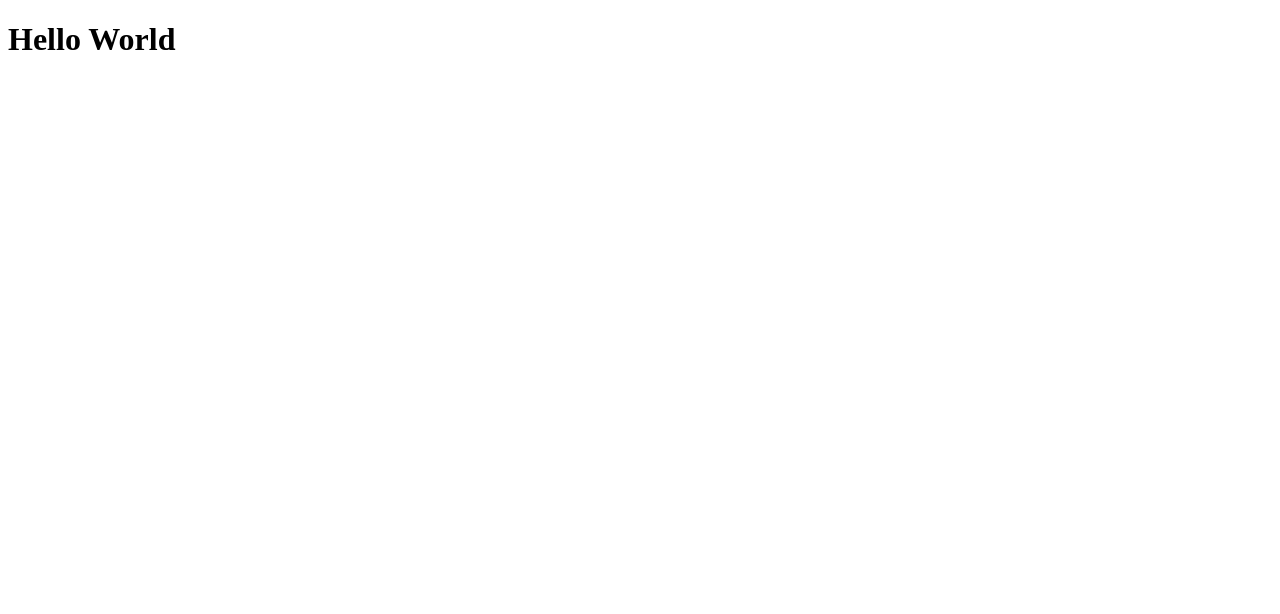
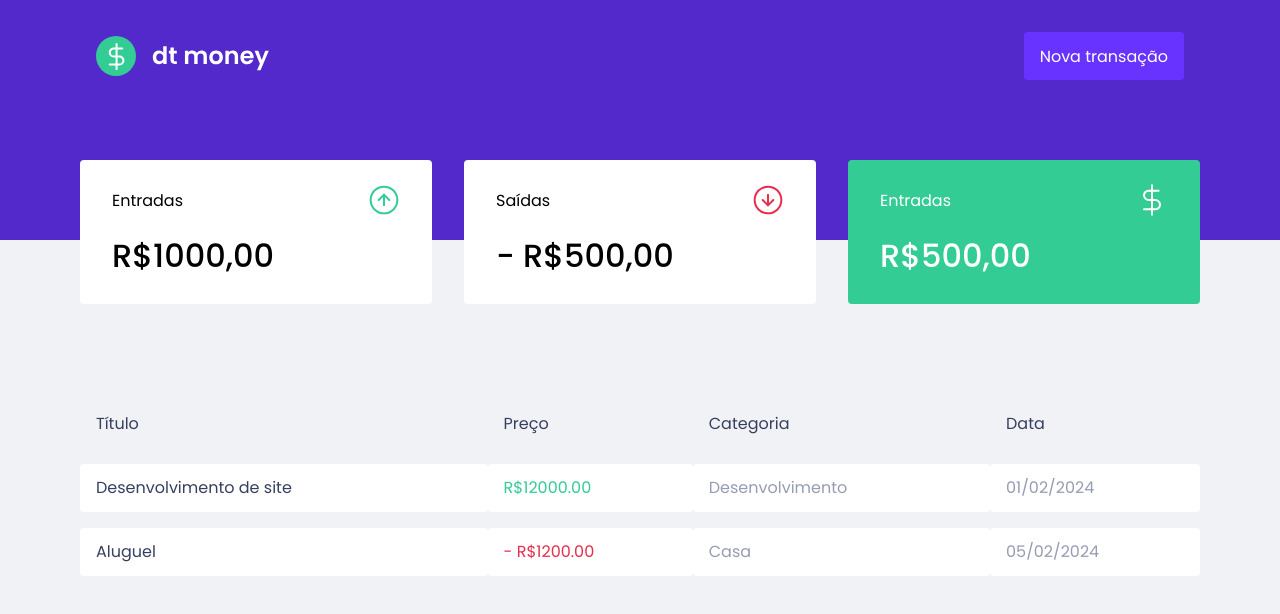
Before and after one commit to RafaQueiroz/dtmoney-react, a React (Create React App) app: page / in a window 1280 px wide. Shown: the top 614 px of the page. Built offline with nearby package versions, Linux system fonts and the light colour scheme.

Commit message:
dashboard design

```diff
--- a/public/index.html
+++ b/public/index.html
@@ -1,9 +1,14 @@
 <!DOCTYPE html>
 <html lang="en">
   <head>
+    <link rel="preconnect" href="https://fonts.googleapis.com">
+    <link rel="preconnect" href="https://fonts.gstatic.com" crossorigin>
+
     <meta charset="utf-8" />
     <meta name="viewport" content="width=device-width, initial-scale=1" />
     <link rel="shortcut icon" href="favicon.png" type="image/png">
+
+    <link href="https://fonts.googleapis.com/css2?family=Poppins:wght@400;500;600&display=swap" rel="stylesheet">
 
     <title>dtmoney</title>
   </head>
--- a/src/App.tsx
+++ b/src/App.tsx
@@ -1,7 +1,13 @@
+import { Dashboard } from "./components/Dashboard";
+import { Header } from "./components/Header";
+import { GlobalStyle } from "./styles/global"
+
 export function App() {
   return (
-    <div className="App">
-      <h1>Hello World</h1>
-    </div>
+    <>
+      <Header/>
+      <Dashboard />
+      <GlobalStyle />
+    </>
   );
 }
--- /dev/null
+++ b/src/components/Dashboard/index.tsx
@@ -0,0 +1,12 @@
+import { Container } from "./style";
+import { Summary } from "../Summary";
+import { TransactionsTable } from "../TransactionsTable";
+
+export function Dashboard(){
+    return(
+        <Container>
+            <Summary/>
+            <TransactionsTable/>
+        </Container>
+    )
+}
--- /dev/null
+++ b/src/components/Dashboard/style.ts
@@ -0,0 +1,6 @@
+import styled from "styled-components";
+
+export const Container = styled.main`
+    max-width: var(--content-width);
+    margin: 0 auto;
+`
--- /dev/null
+++ b/src/components/Header/index.tsx
@@ -0,0 +1,14 @@
+import { Container, Content } from "./style";
+import logoImg from "../../assets/logo.svg"
+
+
+export function Header(){
+    return(
+        <Container>
+            <Content>
+                <img src={logoImg} alt="logo" />
+                <button>Nova transação</button>
+            </Content>
+        </Container>
+    )
+}
--- /dev/null
+++ b/src/components/Header/style.ts
@@ -0,0 +1,30 @@
+import styled from "styled-components";
+
+export const Container = styled.header`
+    background-color: var(--blue);
+
+`
+
+export const Content = styled.div`
+    max-width: 1120px;
+    padding: 2rem 1rem 10rem;
+    display: flex;
+    margin: 0 auto;
+    align-items: center;
+    justify-content: space-between;
+
+    button {
+        background: var(--blue-light);
+        color: #fff;
+        padding: 0 1rem;
+        font-size: 1rem;
+        height: 3rem;
+        border: none;
+        border-radius: 0.25rem;
+        transition: 0.2s;
+
+        &:hover{
+            filter: brightness(0.9);
+        }
+    }
+`
--- /dev/null
+++ b/src/components/Summary/index.tsx
@@ -0,0 +1,33 @@
+import { Container } from "./style";
+import incomeImg from "../../assets/income.svg"
+import outcomeImg from "../../assets/outcome.svg"
+import totalImg from "../../assets/total.svg"
+
+export function Summary(){
+    return(
+        <Container>
+            <div>
+                <header>
+                    <p>Entradas</p>
+                    <img src={incomeImg} alt="Entradas" />
+                </header>
+                <strong>R$1000,00</strong>
+            </div>
+            <div>
+                <header>
+                    <p>Saídas</p>
+                    <img src={outcomeImg} alt="Saidas" />
+                </header>
+                <strong>- R$500,00</strong>
+
+            </div>
+            <div className="background-highlight">
+                <header>
+                    <p>Entradas</p>
+                    <img src={totalImg} alt="total" />
+                </header>
+                <strong>R$500,00</strong>
+            </div>
+        </Container>
+    )
+}
--- /dev/null
+++ b/src/components/Summary/style.ts
@@ -0,0 +1,33 @@
+import styled from "styled-components";
+
+export const Container = styled.div`
+
+    display: grid;
+    grid-template-columns: 1fr 1fr 1fr;
+    gap: 2rem;
+    margin-top: -5rem;
+
+    div {
+        background: var(--shape);
+        padding: 1.5rem 2rem;
+        border-radius: 0.25rem;
+
+        header {
+            display: flex;
+            align-items: center;
+            justify-content: space-between;
+        }
+
+        &.background-highlight {
+            background: var(--green);
+            color: #fff;
+        }
+
+        strong {
+            display: block;
+            margin-top: 1rem;
+            font-size: 2rem;
+            font-weight: 500;
+        }
+    }
+`
--- /dev/null
+++ b/src/components/TransactionsTable/index.tsx
@@ -0,0 +1,32 @@
+import { Container } from "./style";
+
+export function TransactionsTable(){
+    return (
+        <Container>
+            <table>
+                <thead>
+                    <tr>
+                        <th>Título</th>
+                        <th>Preço</th>
+                        <th>Categoria</th>
+                        <th>Data</th>
+                    </tr>
+                </thead>
+                <tbody>
+                    <tr>
+                        <td>Desenvolvimento de site</td>
+                        <td className="income">R$12000.00</td>
+                        <td>Desenvolvimento</td>
+                        <td>01/02/2024</td>
+                    </tr>
+                    <tr>
+                        <td>Aluguel</td>
+                        <td className="outcome">- R$1200.00</td>
+                        <td>Casa</td>
+                        <td>05/02/2024</td>
+                    </tr>
+                </tbody>
+            </table>
+        </Container>
+    )
+}
--- /dev/null
+++ b/src/components/TransactionsTable/style.ts
@@ -0,0 +1,42 @@
+import styled from "styled-components";
+
+export const Container = styled.div`
+    max-width: var(--content-width);
+    margin: 0 auto;
+
+    table {
+        width: 100%;
+        margin-top: 5rem;
+        border-spacing: 0 1rem;
+
+        th {
+            color: var(--text-title);
+            text-align: left;
+            font-weight: 400;
+            padding-left: 1rem;
+        }
+
+        tr {
+            line-height: 3rem;
+        }
+
+        td {
+            background: var(--shape);
+            border-radius: 0.25rem;
+            padding-left: 1rem;
+            color: var(--text-body);
+
+            &:first-child{
+                color: var(--text-title);
+            }
+
+            &.income {
+                color: var(--green);
+            }
+
+            &.outcome {
+                color: var(--red);
+            }
+        }
+    }
+`
--- /dev/null
+++ b/src/styles/global.ts
@@ -0,0 +1,57 @@
+import { createGlobalStyle } from "styled-components";
+
+export const GlobalStyle = createGlobalStyle`
+
+    :root{
+        --content-width: 1120px;
+        --background: #f0f2f5;
+        --red: #E52E4D;
+        --blue: #5429cc;
+        --green: #33cc95;
+
+        --blue-light: #6933ff;
+
+        --text-title: #363f5f;
+        --text-body: #969cb3;
+        --shape: #ffffff;
+    }
+
+    * {
+        margin: 0;
+        padding: 0;
+        box-sizing: border-box;
+    }
+
+    html {
+        @media(max-width: 1080px){
+            font-size: 93.75%;
+        }
+
+        @media(max-width: 720px){
+            font-size: 87.5%;
+        }
+    }
+
+    body {
+        background: var(--background);
+        -webkit-font-smoothing: antialiased;
+        font-weight: 400;
+    }
+
+    body, input, textarea, button {
+        font-family: 'Poppins', sans-serif;
+    }
+
+    h1, h2, h3, h4, h5, strong {
+        font-weight: 600;
+    }
+
+    button{
+        cursor: pointer;
+    };
+
+    [disabled]{
+        opacity: 0.6;
+        cursor: not-alowed;
+    }
+`
```
